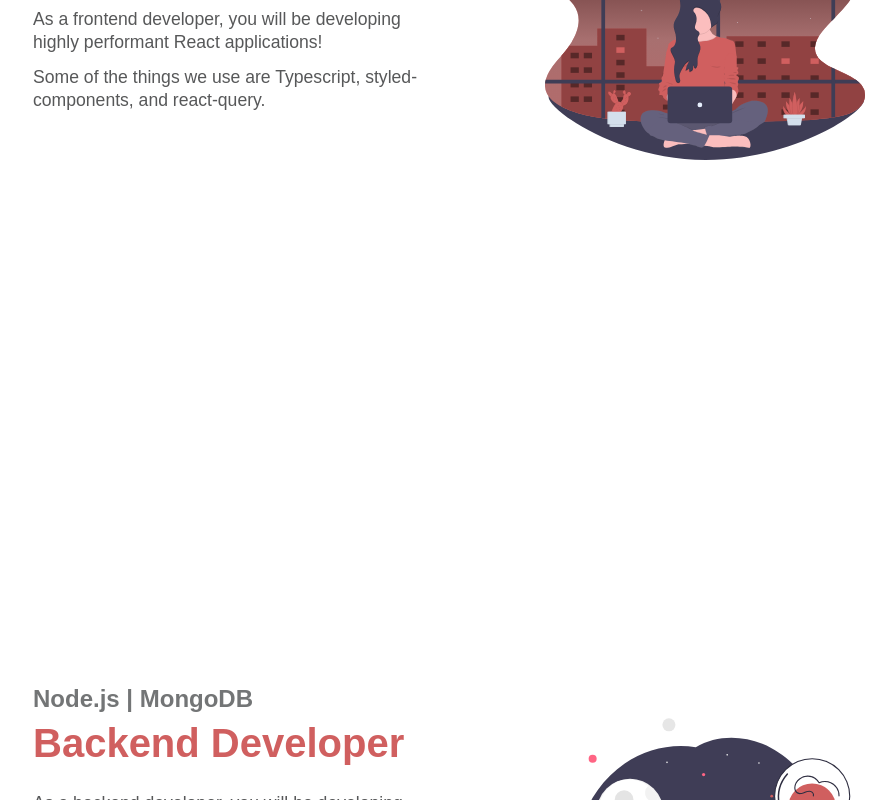
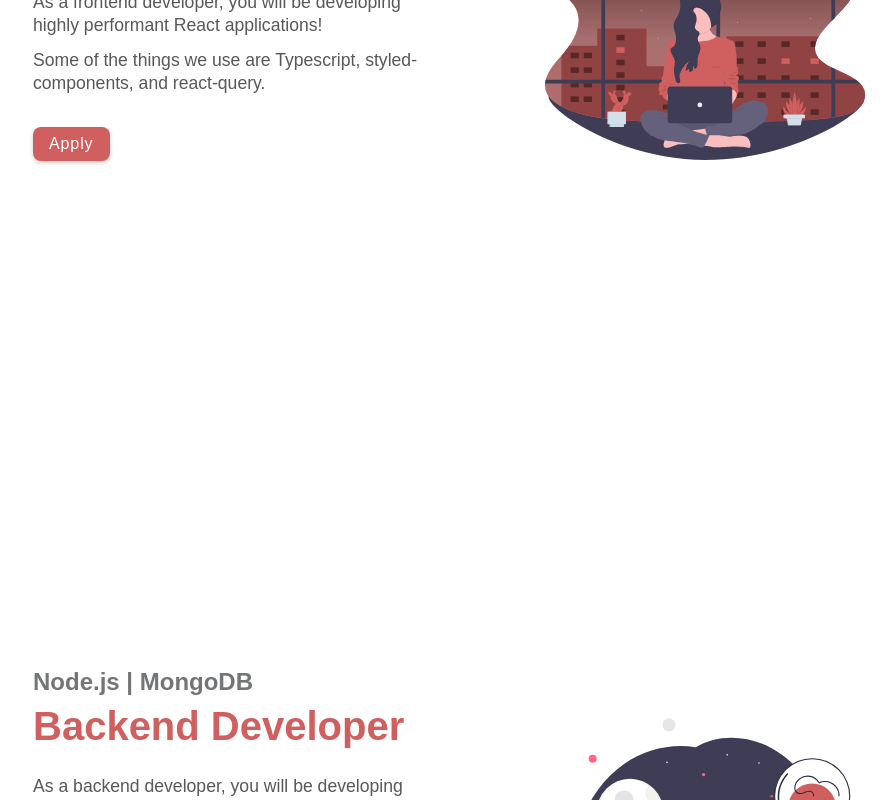
Before and after one commit to cornell-webdev/cwd-core, a React (Create React App) app: page /apply in a window 1280 px wide. Shown: the part 1820-2620 px from the top of the page, without its empty margins (191-1087 px from the left). Built offline with nearby package versions, Linux system fonts and the light colour scheme.

Commit message:
Add application links

```diff
--- a/src/components/Showcase.tsx
+++ b/src/components/Showcase.tsx
@@ -19,9 +19,19 @@ export interface IShowcaseProps {
   link?: string
   svg: React.ReactNode
   isApply?: boolean
+  buttonText?: string
 }
 
-const Showcase = ({ overline, name, p1, p2, link, svg, isApply }: IShowcaseProps) => {
+const Showcase = ({
+  overline,
+  name,
+  p1,
+  p2,
+  link,
+  svg,
+  isApply,
+  buttonText = 'View project',
+}: IShowcaseProps) => {
   const isDesktop = useIsDesktop()
 
   return (
@@ -48,7 +58,7 @@ const Showcase = ({ overline, name, p1, p2, link, svg, isApply }: IShowcaseProps
           <Space padding='1rem 0' />
           {link && !isApply && (
             <a href={link} target='_blank' rel='noopener noreferrer'>
-              <ContainedButton>View project</ContainedButton>
+              <ContainedButton>{buttonText}</ContainedButton>
             </a>
           )}
           {isApply && (
--- a/src/pages/Apply/Apply.tsx
+++ b/src/pages/Apply/Apply.tsx
@@ -24,7 +24,8 @@ const Apply = () => {
         p1='As a frontend developer, you will be developing highly performant React applications!'
         p2='Some of the things we use are Typescript, styled-components, and react-query.'
         svg={<IllustFrontend />}
-        // TODO: add application link
+        link='https://forms.gle/CDH48gVp6csGyQJA9'
+        buttonText='Apply'
       />
       <Showcase
         overline='Node.js | MongoDB'
@@ -32,7 +33,8 @@ const Apply = () => {
         p1='As a backend developer, you will be developing APIs and designing databases.'
         p2='Some of the things we use are Node.js, Express, and MongoDB.'
         svg={<IllustBackend />}
-        // TODO: add application link
+        link='https://forms.gle/dAXuDMSyuP4mH1MX9'
+        buttonText='Apply'
       />
       <Showcase
         overline='Figma'
@@ -40,7 +42,8 @@ const Apply = () => {
         p1='As a designer, you will be designing low and high fidelity designs in Figma.'
         p2='You could also get a chance to design the Cornell WebDev brand. (Maybe you could design our logo!)'
         svg={<IllustDesign />}
-        // TODO: add application link
+        link='https://forms.gle/HttsvcvhKbsF9Jnv8'
+        buttonText='Apply'
       />
     </Container>
   )
```
